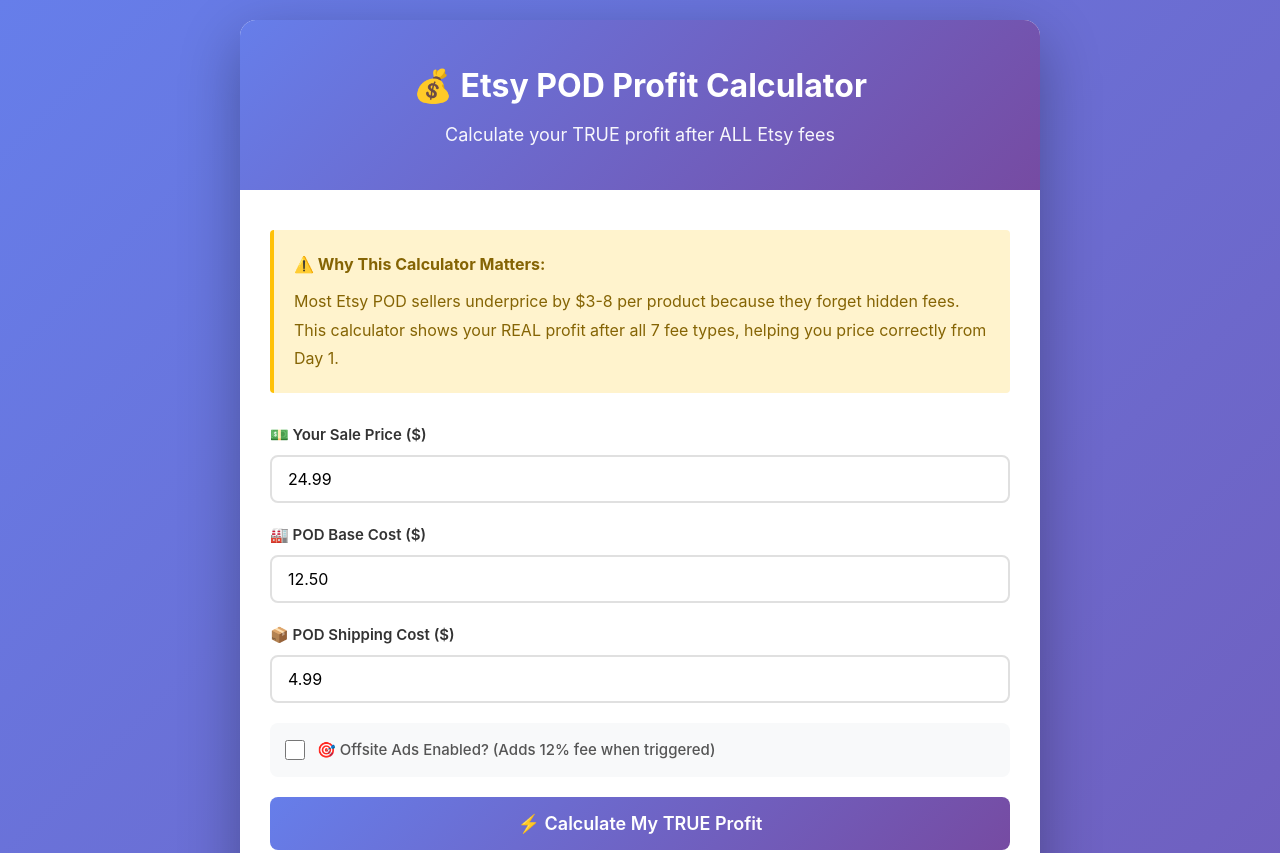
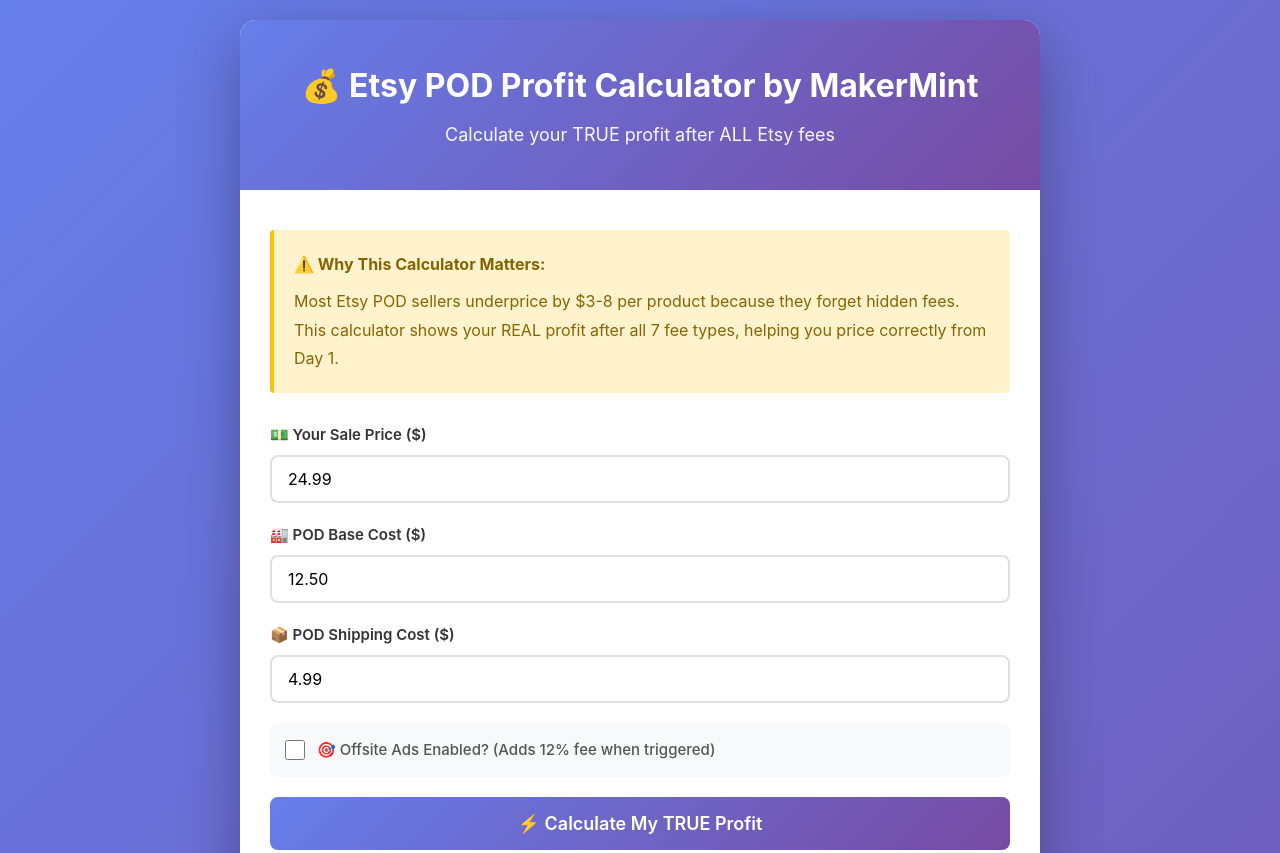
Before and after one commit to makermint/use-etsy-calculator, a plain HTML site: page index.html in a window 1280 px wide. Shown: the top 853 px of the page. Drawn offline with Linux system fonts and the light colour scheme.

Commit message:
Update header to include 'by MakerMint'

```diff
--- a/index.html
+++ b/index.html
@@ -338,7 +338,7 @@
 <body>
     <div class="container">
         <div class="header">
-            <h1>💰 Etsy POD Profit Calculator</h1>
+            <h1>💰 Etsy POD Profit Calculator by MakerMint</h1>
             <p>Calculate your TRUE profit after ALL Etsy fees</p>
         </div>
 
```
